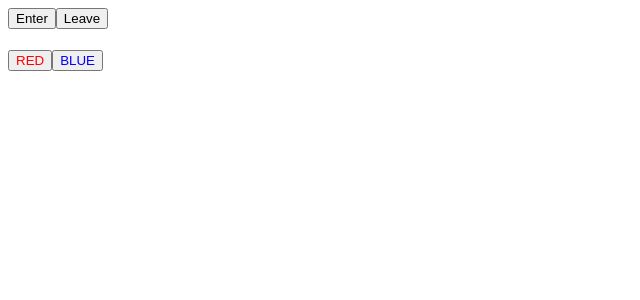
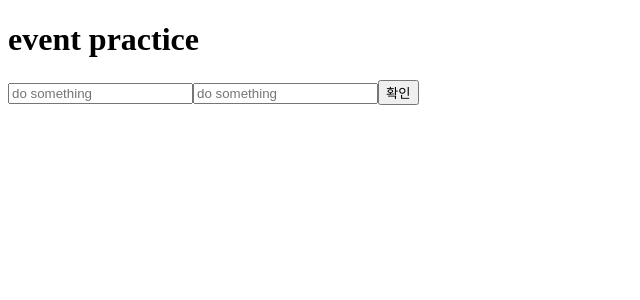
Before and after one commit to overaction/react_practice, a React (Create React App) app: page / in a window 1280 px wide. Shown: the top 300 px of the page, without its empty margins (0-640 px from the left). Built offline with nearby package versions, Linux system fonts and the light colour scheme.

Commit message:
event handling

```diff
--- a/src/App.js
+++ b/src/App.js
@@ -1,8 +1,8 @@
 import React from 'react';
-import Say from './Say';
+import EventPractice from './EventPractice';
 
 const App = () => {
-    return <Say />
+    return <EventPractice />
 }
 
 export default App;
--- /dev/null
+++ b/src/EventPractice.js
@@ -0,0 +1,48 @@
+import React, { Component, Fragment } from 'react';
+
+class EventPractice extends Component {
+    state = {
+        username: '',
+        message: ''
+    }
+    handleChange = (e) => {
+        this.setState({
+            [e.target.name]: e.target.value
+        });
+        console.log(e.target.name);
+    }
+    handleClick = () => {
+        alert(this.state.username + ': ' + this.state.message);
+        this.setState({
+            username: '',
+            message: ''
+        })
+    }
+    render() {
+        const { username, message } = this.state;
+
+        return (
+            <Fragment>
+                <h1>event practice</h1>
+                <input
+                    type="text"
+                    name="username"
+                    placeholder="do something"
+                    value={username}
+                    onChange={this.handleChange}
+                ></input>
+                <input
+                    type="text"
+                    name="message"
+                    placeholder="do something"
+                    value={message}
+                    onChange={this.handleChange}
+                ></input>
+                <button onClick = {this.handleClick}>확인
+                </button>
+            </Fragment>
+        )
+    }
+}
+
+export default EventPractice;
```
